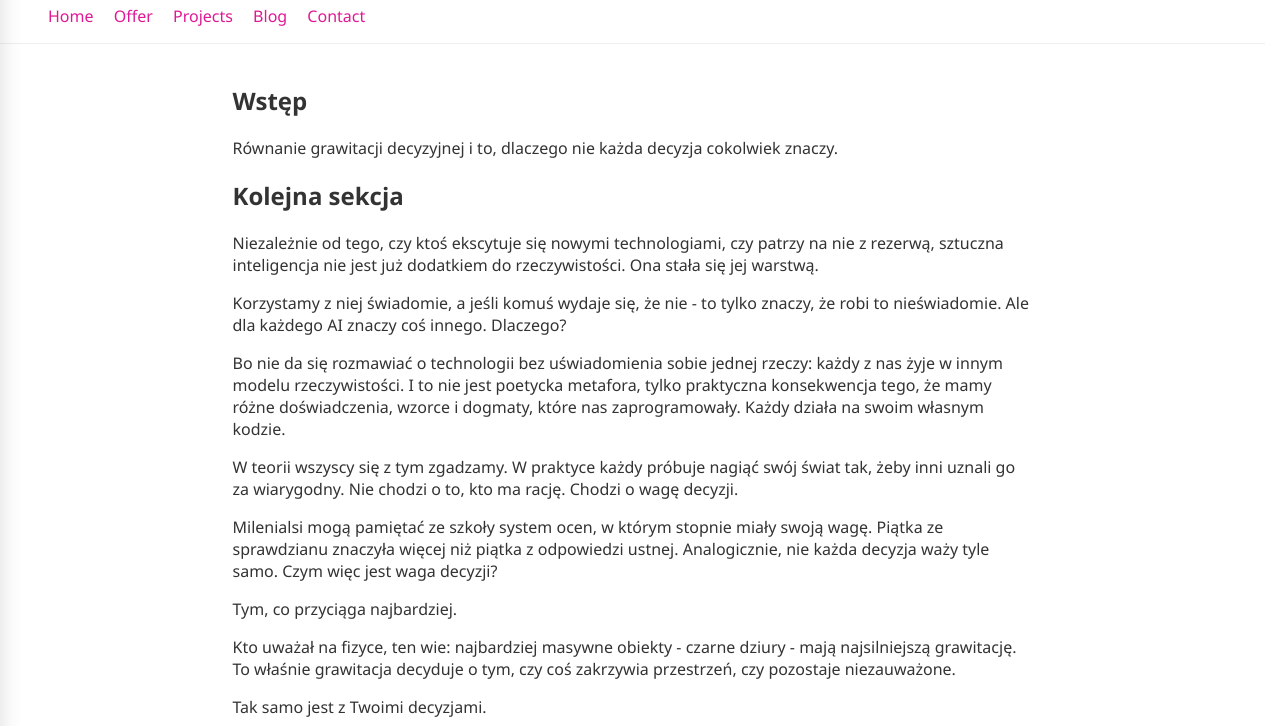
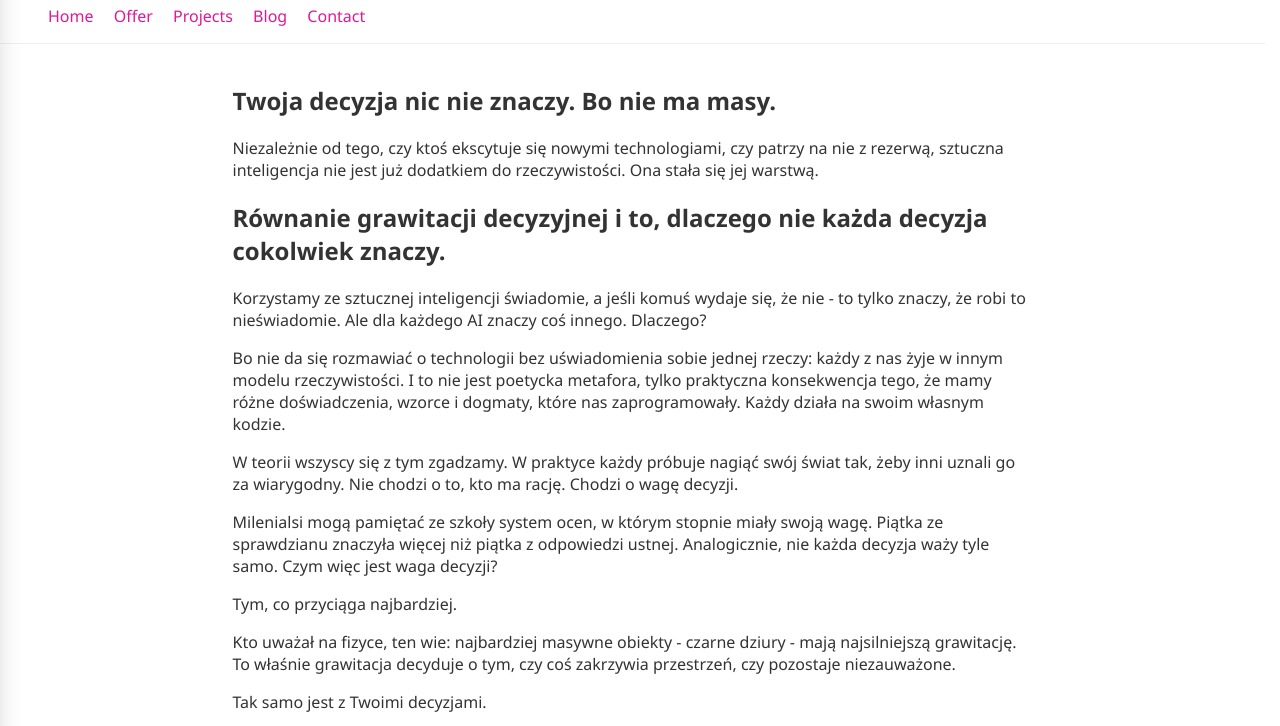
Before and after one commit to martynapatyniak/ktdevelopment-cms, an Eleventy site: page src/blog/2025-08-12-nazwa-artykulu.md in a window 1280 px wide. Shown: the part 67-793 px from the top of the page. Built offline with nearby package versions, Linux system fonts and the light colour scheme; Eleventy itself is replaced by a stand-in of ours; files that its build step writes are made by us from their sources.

Commit message:
Update 2025-08-12-nazwa-artykulu.md
Poprawienie widoczności tytułu i treści

```diff
--- a/src/blog/2025-08-12-nazwa-artykulu.md
+++ b/src/blog/2025-08-12-nazwa-artykulu.md
@@ -7,13 +7,12 @@ permalink: "/pl/blog/{{ page.fileSlug }}/"
 
 <div class="blog-container">
 
-## Wstęp
-Równanie grawitacji decyzyjnej i to, dlaczego nie każda decyzja cokolwiek znaczy.
-
-## Kolejna sekcja
+## Twoja decyzja nic nie znaczy. Bo nie ma masy.
 Niezależnie od tego, czy ktoś ekscytuje się nowymi technologiami, czy patrzy na nie z rezerwą, sztuczna inteligencja nie jest już dodatkiem do rzeczywistości. Ona stała się jej warstwą.
 
-Korzystamy z niej świadomie, a jeśli komuś wydaje się, że nie - to tylko znaczy, że robi to nieświadomie. Ale dla każdego AI znaczy coś innego. Dlaczego?
+## Równanie grawitacji decyzyjnej i to, dlaczego nie każda decyzja cokolwiek znaczy.
+
+Korzystamy ze sztucznej inteligencji świadomie, a jeśli komuś wydaje się, że nie - to tylko znaczy, że robi to nieświadomie. Ale dla każdego AI znaczy coś innego. Dlaczego?
 
 Bo nie da się rozmawiać o technologii bez uświadomienia sobie jednej rzeczy: każdy z nas żyje w innym modelu rzeczywistości. I to nie jest poetycka metafora, tylko praktyczna konsekwencja tego, że mamy różne doświadczenia, wzorce i dogmaty, które nas zaprogramowały. Każdy działa na swoim własnym kodzie.
 
```
